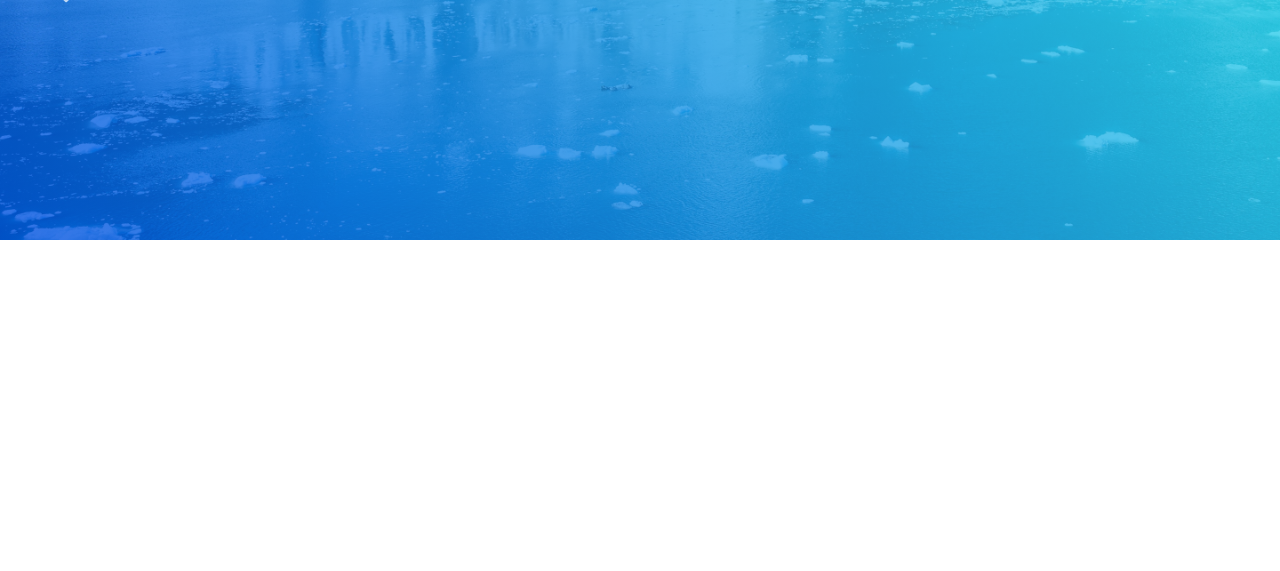
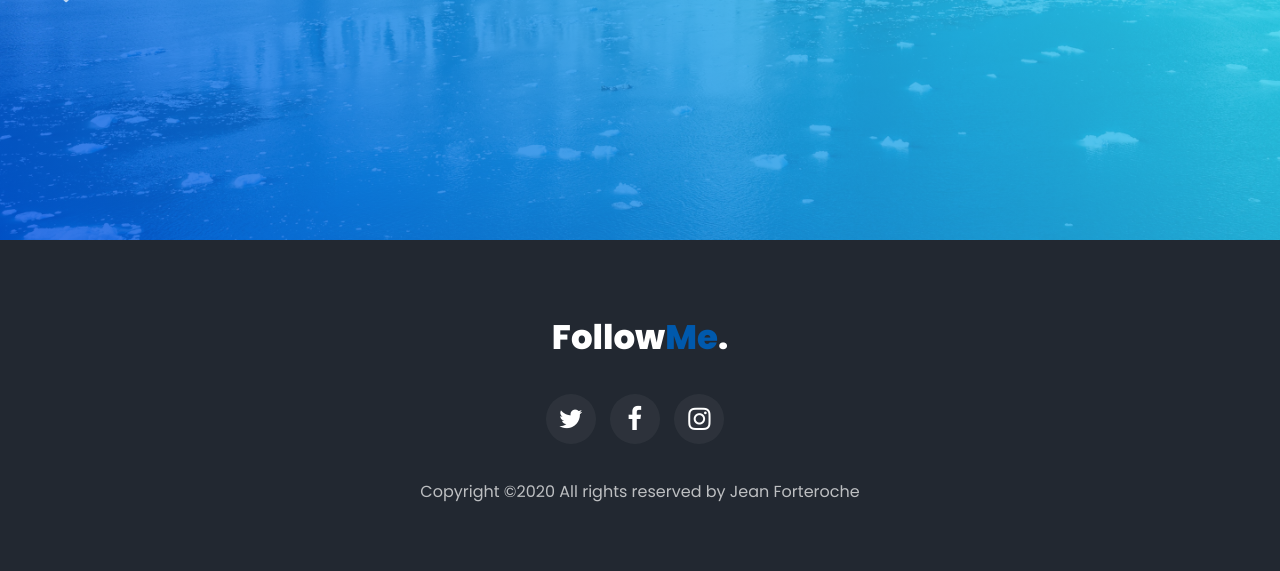
Before and after one commit to Marin-Fa/BLOG-MVC-PHP-P4, a PHP site: page / in a window 1280 px wide. Shown: the part 560-1131 px from the top of the page. Before the commit the page ends 800 px from the top, so only its background shows below. Run offline with PHP 8.4, Linux system fonts and the light colour scheme; data that the repository does not hold is empty; some libraries are stand-ins or nearby versions; some web fonts are replaced.

Commit message:
Post Comment function functional / Adding footer

```diff
--- a/controller/CommentController.php
+++ b/controller/CommentController.php
@@ -4,6 +4,7 @@ class CommentController
 {
     public function addComment($postId, $author, $comment)
     {
+        var_dump('test');
         $commentManager = new CommentManager();
         $affectedLines = $commentManager->postComment($postId, $author, $comment);
 
@@ -13,24 +14,24 @@ class CommentController
             header('Location: index.php?action=post&id=' . $postId);
         }
     }
-    public function oneComment($postId, $commentId)
-    {
-        $commentManager = new CommentManager();
-        $myComment = $commentManager->readOneComment($postId, $commentId);
-        // var_dump($myComment);
-        require('view/modifiedCommentView.php');
-    }
-    public function updateActionComment($author, $comment, $postId, $id)
-    {
-        var_dump((int) $postId, (int) $id);
-        $commentManager = new CommentManager();
-        $modifiedComment = $commentManager->update($author, $comment, (int) $postId, (int) $id);
+    // public function oneComment($postId, $commentId)
+    // {
+    //     $commentManager = new CommentManager();
+    //     $myComment = $commentManager->readOneComment($postId, $commentId);
+    //     // var_dump($myComment);
+    //     require('view/modifiedCommentView.php');
+    // }
+    // public function updateActionComment($author, $comment, $postId, $id)
+    // {
+    //     var_dump((int) $postId, (int) $id);
+    //     $commentManager = new CommentManager();
+    //     $modifiedComment = $commentManager->update($author, $comment, (int) $postId, (int) $id);
 
-        if ($modifiedComment === false) {
-            throw new Exception('Impossible de modifier le commentaire !');
-        } else {
-            header('Location: index.php?action=post&id=' . $postId);
-            // var_dump($modifiedComment);
-        }
-    }
+    //     if ($modifiedComment === false) {
+    //         throw new Exception('Impossible de modifier le commentaire !');
+    //     } else {
+    //         header('Location: index.php?action=post&id=' . $postId);
+    //         // var_dump($modifiedComment);
+    //     }
+    // }
 }
--- a/index.php
+++ b/index.php
@@ -10,7 +10,7 @@ if (isset($_GET['action'])) {
         } else {
             throw new Exception('Aucun identifiant de billet envoyé');
         }
-    } elseif ($_GET['action'] == 'addcomment') {
+    } elseif ($_GET['action'] == 'addComment') {
         if (isset($_GET['id']) && $_GET['id'] > 0) {
             if (!empty($_POST['author']) && !empty($_POST['comment'])) {
                 $comment = new CommentController();
@@ -21,15 +21,16 @@ if (isset($_GET['action'])) {
         } else {
             throw new Exception('Aucun identifiant de billet envoyé');
         }
-    } elseif ($_GET['action'] == 'onecomment') {
-        if (isset($_GET['id']) && $_GET['id'] > 0) {
-            $comment = new CommentController();
-            $comment->oneComment($_GET['post'], $_GET['id']);
-        }
-    } elseif ($_GET['action'] == 'update') {
-        $comment = new CommentController();
-        $comment->updateActionComment($_POST['author'], $_POST['comment'], $_POST['postId'], $_POST['id']);
     }
+    // elseif ($_GET['action'] == 'onecomment') {
+    //     if (isset($_GET['id']) && $_GET['id'] > 0) {
+    //         $comment = new CommentController();
+    //         $comment->oneComment($_GET['post'], $_GET['id']);
+    //     }
+    // } elseif ($_GET['action'] == 'update') {
+    //     $comment = new CommentController();
+    //     $comment->updateActionComment($_POST['author'], $_POST['comment'], $_POST['postId'], $_POST['id']);
+    // }
 } else {
     $post = new PostController();
     $post->listPosts();
--- a/model/CommentManager.php
+++ b/model/CommentManager.php
@@ -17,31 +17,32 @@ class CommentManager extends Manager
         $db = $this->dbConnect();
         $comments = $db->prepare('INSERT INTO comments(post_id, author, comment, comment_date) VALUES(?, ?, ?, NOW())');
         $affectedLines = $comments->execute(array($postId, $author, $comment));
+        var_dump($affectedLines);
 
         return $affectedLines;
     }
-    public function readOneComment($postId, $commentId)
-    {
-        $db = $this->dbConnect();
-        $comment = $db->prepare('SELECT id, author, comment, comment_date, post_id FROM comments WHERE post_id = ? AND id = ?');
-        $comment->execute(array($postId, $commentId));
-        $myComment = $comment->fetch();
+    // public function readOneComment($postId, $commentId)
+    // {
+    //     $db = $this->dbConnect();
+    //     $comment = $db->prepare('SELECT id, author, comment, comment_date, post_id FROM comments WHERE post_id = ? AND id = ?');
+    //     $comment->execute(array($postId, $commentId));
+    //     $myComment = $comment->fetch();
 
-        return $myComment;
-    }
-    public function update($author, $comment, $postId, $id)
-    {
-        var_dump($author, $comment, $postId, $id);
-        $db = $this->dbConnect();
-        $commentPo = $db->prepare('UPDATE comments SET author = :author, comment = :comment, comment_date = NOW() WHERE post_id = :post_id AND id = :id');
+    //     return $myComment;
+    // }
+    // public function update($author, $comment, $postId, $id)
+    // {
+    //     var_dump($author, $comment, $postId, $id);
+    //     $db = $this->dbConnect();
+    //     $commentPo = $db->prepare('UPDATE comments SET author = :author, comment = :comment, comment_date = NOW() WHERE post_id = :post_id AND id = :id');
 
-        $modifiedLine = $commentPo->execute(array(
-            'author' => $author,
-            'comment' => $comment,
-            'post_id' => $postId,
-            'id' => $id
-        ));
+    //     $modifiedLine = $commentPo->execute(array(
+    //         'author' => $author,
+    //         'comment' => $comment,
+    //         'post_id' => $postId,
+    //         'id' => $id
+    //     ));
 
-        return $modifiedLine;
-    }
+    //     return $modifiedLine;
+    // }
 }
--- a/view/template.php
+++ b/view/template.php
@@ -44,6 +44,40 @@
     </nav>
     <!-- END nav -->
     <?= $content ?>
+    <!-- END content -->
+    <footer class="ftco-footer ftco-bg-dark ftco-section">
+        <div class="container">
+            <div class="row mb-12">
+                <div class="col-md-12 text-center">
+                    <div class="ftco-footer-widget mb-4">
+                        <h2 class="logo"><a href="#">Follow<span>Me</span>.</a></h2>
+                        <ul class="ftco-footer-social list-unstyled">
+                            <li class="ftco-animate"><a href="#"><span class="icon-twitter"></span></a></li>
+                            <li class="ftco-animate"><a href="#"><span class="icon-facebook"></span></a></li>
+                            <li class="ftco-animate"><a href="#"><span class="icon-instagram"></span></a></li>
+                        </ul>
+                    </div>
+                </div>
+
+
+
+            </div>
+            <div class="row">
+                <div class="col-md-12 text-center">
+
+                    <p>
+                        <!-- Link back to Colorlib can't be removed. Template is licensed under CC BY 3.0. -->
+                        Copyright &copy;<script>
+                            document.write(new Date().getFullYear());
+                        </script> All rights reserved by Jean Forteroche
+                        <!-- Link back to Colorlib can't be removed. Template is licensed under CC BY 3.0. -->
+                    </p>
+                </div>
+            </div>
+        </div>
+    </footer>
+    <!-- END footer -->
+
     <script src="public/js/jquery.min.js"></script>
     <script src="public/js/jquery-migrate-3.0.1.min.js"></script>
     <script src="public/js/popper.min.js"></script>
```
